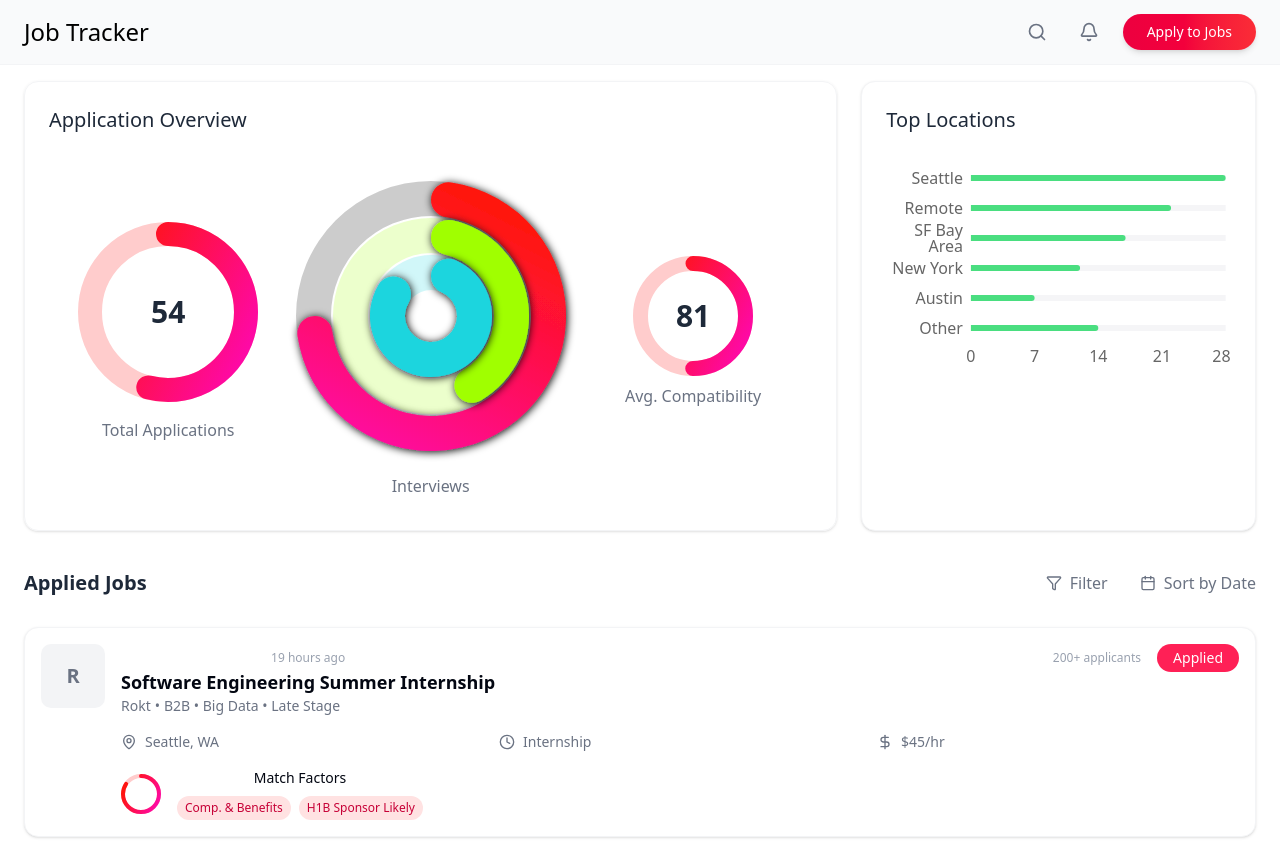
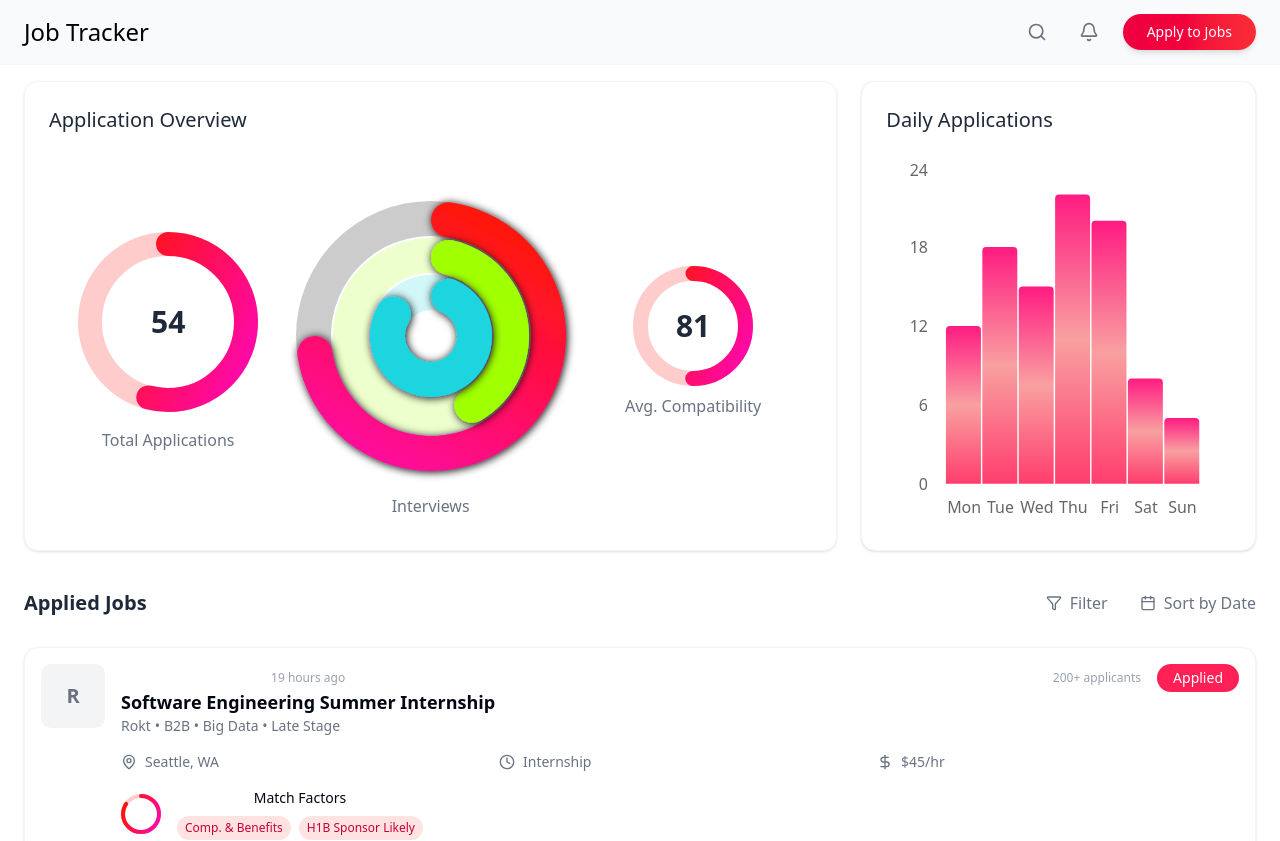
Before and after one commit to mrktsm/swiftapply-henhacks2025, a React (Vite) app in the folder frontend/: page / in a window 1280 px wide. Shown: the top 841 px of the page. Built offline with nearby package versions, Linux system fonts and the light colour scheme.

Commit message:
ADD: Histogram

```diff
--- a/frontend/src/JobApplicationDashboard.tsx
+++ b/frontend/src/JobApplicationDashboard.tsx
@@ -74,13 +74,14 @@ const JobApplicationDashboard = () => {
     { name: "0-59%", count: 5 },
   ];
 
-  const locationData = [
-    { name: "Seattle", count: 28 },
-    { name: "Remote", count: 22 },
-    { name: "SF Bay Area", count: 17 },
-    { name: "New York", count: 12 },
-    { name: "Austin", count: 7 },
-    { name: "Other", count: 14 },
+  const applicationData = [
+    { name: "Mon", count: 12 },
+    { name: "Tue", count: 18 },
+    { name: "Wed", count: 15 },
+    { name: "Thu", count: 22 },
+    { name: "Fri", count: 20 },
+    { name: "Sat", count: 8 },
+    { name: "Sun", count: 5 },
   ];
 
   // Light green-inspired color palette
@@ -198,7 +199,7 @@ const JobApplicationDashboard = () => {
                     Total Applications
                   </div>
                 </div>
-                <div className="flex flex-col items-center justify-center p-2 -mt-25">
+                <div className="flex flex-col items-center justify-center p-2 -mt-20">
                   <div className="relative mb-2">
                     <ConcentricProgressCircles
                       rings={multipleRings}
@@ -231,25 +232,47 @@ const JobApplicationDashboard = () => {
               </div>
             </div>
           </div>
-
-          <div className="bg-white rounded-xl shadow-sm border border-gray-100 p-6 transform transition-transform hover:scale-[1.01] duration-300 text-left">
+          <div className="bg-white rounded-xl shadow-sm border border-gray-100 p-6 transform transition-transform hover:scale-[1.01] duration-300 text-left h-full">
             <h2 className="text-xl font-medium mb-6 text-gray-800">
-              Top Locations
+              Daily Applications
             </h2>
-            <ResponsiveContainer width="100%" height={220}>
+            <div className="h-[calc(100%-4rem)]">
+              <ResponsiveContainer width="100%" height="100%">
                 <BarChart
-                data={locationData}
-                layout="vertical"
-                barCategoryGap={12}
+                  data={applicationData}
+                  margin={{ top: 10, right: 30, left: 0, bottom: 0 }}
                 >
-                <XAxis type="number" axisLine={false} tickLine={false} />
-                <YAxis
+                  <defs>
+                    <linearGradient
+                      id="colorGradient"
+                      x1="0"
+                      y1="0"
+                      x2="0"
+                      y2="1"
+                    >
+                      <stop offset="0%" stopColor="#ff0f7b" stopOpacity={1} />{" "}
+                      {/* Vibrant pink */}
+                      <stop
+                        offset="50%"
+                        stopColor="#f89b9b"
+                        stopOpacity={1}
+                      />{" "}
+                      {/* Mid-tone */}
+                      <stop
+                        offset="100%"
+                        stopColor="#ff3366"
+                        stopOpacity={1}
+                      />{" "}
+                      {/* Deep rose */}
+                    </linearGradient>
+                  </defs>
+                  <XAxis
                     dataKey="name"
-                  type="category"
-                  width={80}
                     axisLine={false}
                     tickLine={false}
+                    dy={10}
                   />
+                  <YAxis axisLine={false} tickLine={false} dx={-10} />
                   <Tooltip
                     contentStyle={{
                       borderRadius: "8px",
@@ -261,12 +284,23 @@ const JobApplicationDashboard = () => {
                   />
                   <Bar
                     dataKey="count"
-                  radius={[0, 4, 4, 0]}
-                  fill="#4ade80"
-                  background={{ fill: "#f5f5f7" }}
+                    fill="url(#colorGradient)"
+                    radius={[4, 4, 0, 0]}
+                    barSize={35}
+                    animationBegin={0}
+                    animationDuration={1500}
+                    animationEasing="ease-out"
+                  >
+                    {applicationData.map((entry, index) => (
+                      <Cell
+                        key={`cell-${index}`}
+                        fillOpacity={0.95} // Increased opacity for more vibrant colors
                       />
+                    ))}
+                  </Bar>
                 </BarChart>
               </ResponsiveContainer>
+            </div>
           </div>
         </div>
 
```
Lines whose indentation alone changed are shown as unchanged.
